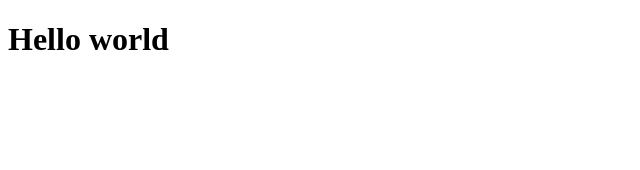
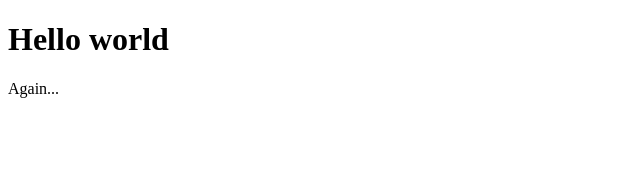
Before and after one commit to Martin-DevWeb/rick_a_card, an Angular app: page / in a window 1280 px wide. Shown: the top 170 px of the page, without its empty margins (0-640 px from the left). Built offline with nearby package versions, Linux system fonts and the light colour scheme.

Commit message:
test html

```diff
--- a/src/app/app.component.html
+++ b/src/app/app.component.html
@@ -1 +1,2 @@
 <h1>Hello world</h1>
+<p>Again...</p>
```
